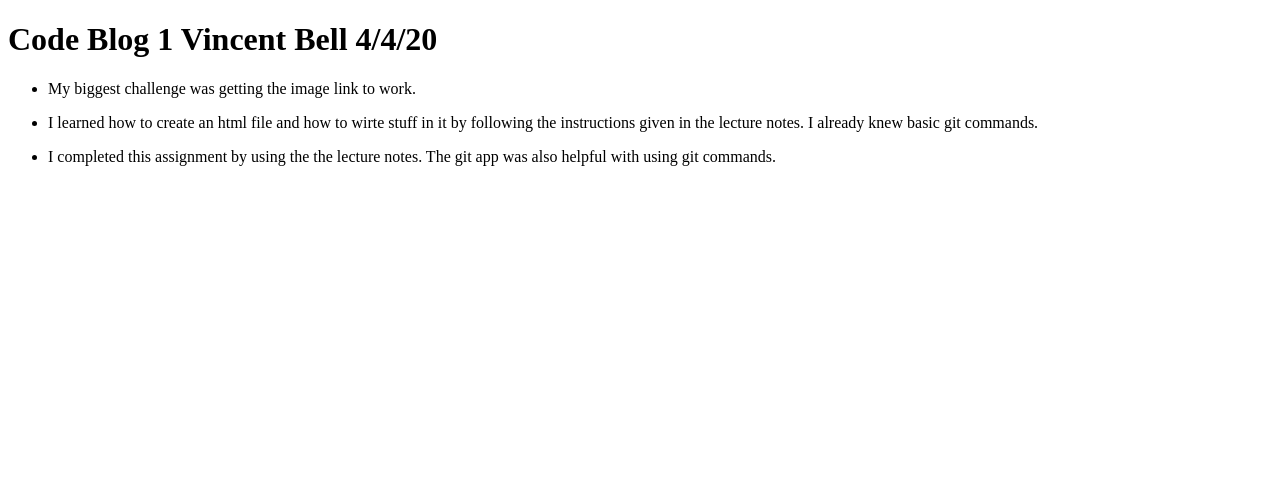
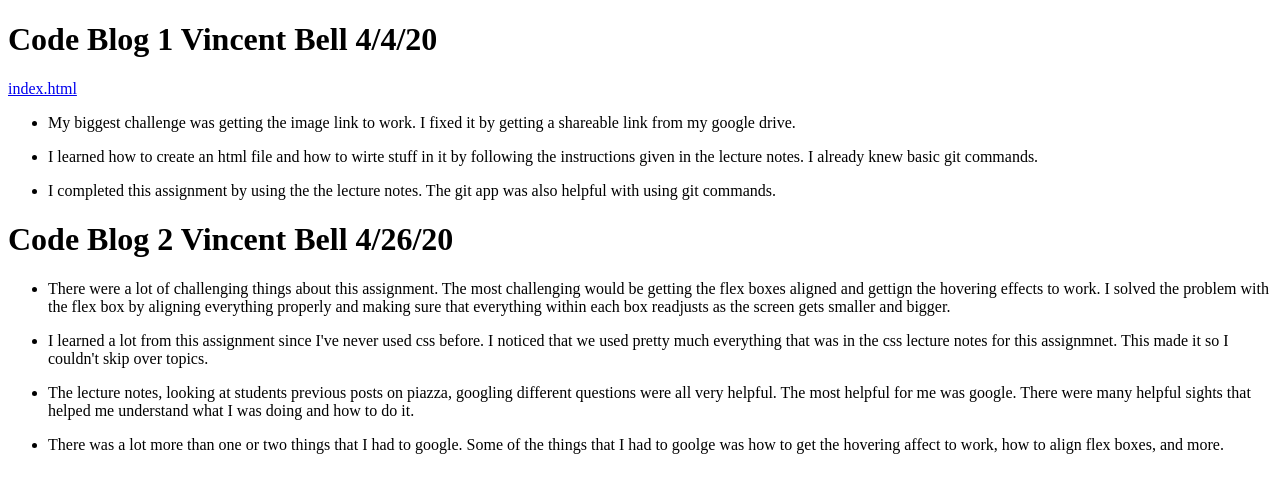
Before and after one commit to vtbell21/vtbell21.github.io, a plain HTML site: page blog.html in a window 1280 px wide. Drawn offline with Linux system fonts and the light colour scheme.

Commit message:
Update blog.html

```diff
--- a/blog.html
+++ b/blog.html
@@ -5,9 +5,11 @@
 	</head>
 	<body>
 		<h1>Code Blog 1 Vincent Bell 4/4/20</h1>
+		<a href="http://people.oregonstate.edu/~bellv/index.html">index.html</a>
 		<ul>
 			<li><p>My biggest challenge was getting the
-				image link to work. </p></li>
+				image link to work. I fixed it by getting
+				a shareable link from my google drive.</p></li>
 			<li><p>I learned how to create an html file
 				and how to wirte stuff in it by following
 				the instructions given in the lecture notes.
@@ -18,4 +20,30 @@
 
 		</ul>
 	</body>
+
+	<head>
+	</head>
+	<body>
+		<h1>Code Blog 2 Vincent Bell 4/26/20</h1>
+		<ul>
+			<li><p>There were a lot of challenging things about
+			this assignment. The most challenging would be getting
+			the flex boxes aligned and gettign the hovering effects to work.
+			I solved the problem with the flex box by aligning everything
+			properly and making sure that everything within each box
+			readjusts as the screen gets smaller and bigger.</p></li>
+			<li><p>I learned a lot from this assignment since I've never used
+			css before. I noticed that we used pretty much everything that was
+			in the css lecture notes for this assignmnet. This made it so I
+			couldn't skip over topics.</p></li>
+			<li><p>The lecture notes, looking at students previous posts on piazza,
+			googling different questions were all very helpful. The most helpful for
+			me was google. There were many helpful sights that helped me understand
+			what I was doing and how to do it.</p></li>
+			<li><p>There was a lot more than one or two things that I had to google.
+			Some of the things that I had to goolge was how to get the hovering affect
+			to work, how to align flex boxes, and more.</p></li>
+
+		</ul>
+	</body>
 </html>
```
